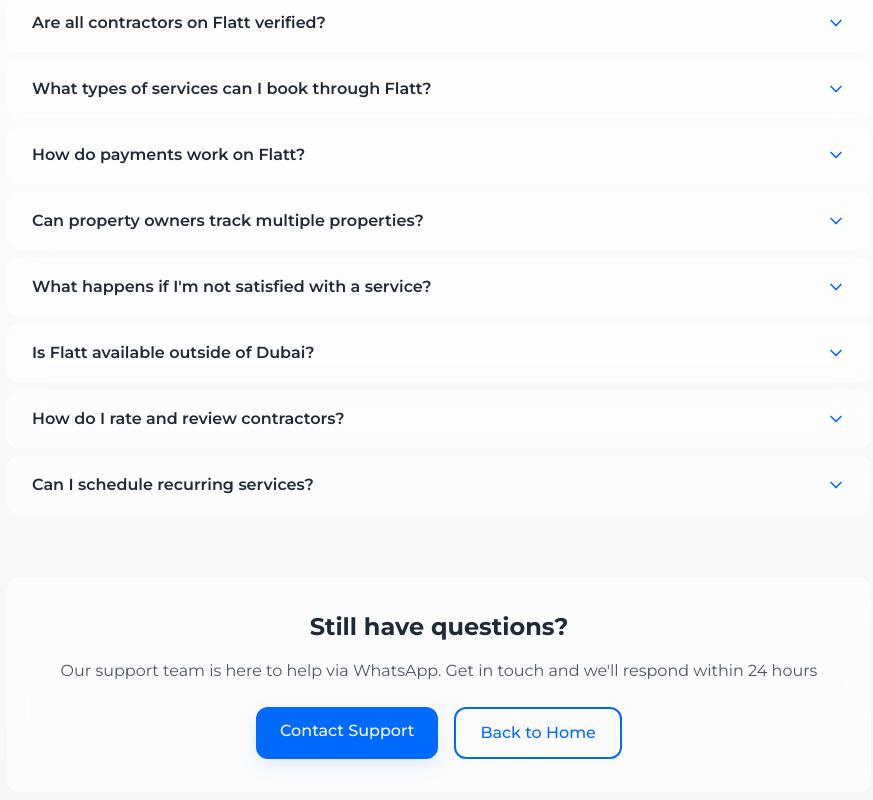
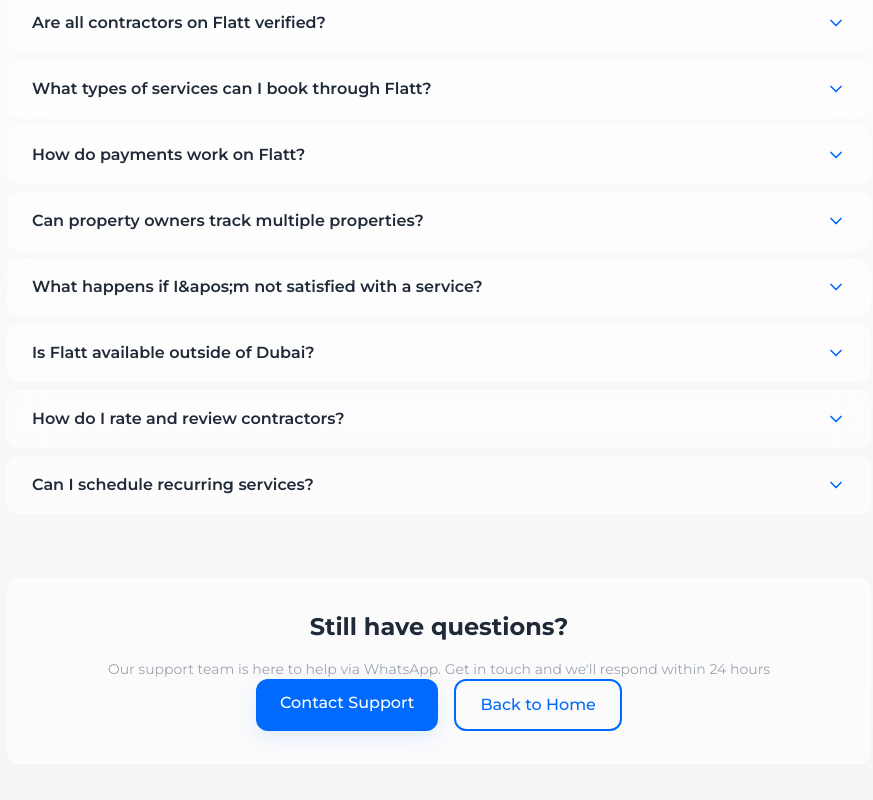
Before and after one commit to ssuvorin/flatt-website, a Next.js app: page /faq in a window 1280 px wide. Shown: the part 522-1322 px from the top of the page, without its empty margins (201-1074 px from the left). Built offline with nearby package versions, Linux system fonts and the light colour scheme.

Commit message:
fix linter

```diff
--- a/app/faq/page.tsx
+++ b/app/faq/page.tsx
@@ -28,19 +28,19 @@
   },
   {
     question: 'Can property owners track multiple properties?',
-    answer: 'Yes, property owners can manage multiple properties from a single account. After uploading your title deeds for verification, you\'ll get access to comprehensive analytics and management tools for all your properties.'
+    answer: 'Yes, property owners can manage multiple properties from a single account. After uploading your title deeds for verification, you&apos;ll get access to comprehensive analytics and management tools for all your properties.'
   },
   {
-    question: 'What happens if I\'m not satisfied with a service?',
-    answer: 'We have a satisfaction guarantee. If you\'re not happy with the service, contact our support team via WhatsApp immediately. We\'ll work with you and the contractor to resolve the issue, and if necessary, arrange for the work to be redone at no extra cost.'
+    question: 'What happens if I&apos;m not satisfied with a service?',
+    answer: 'We have a satisfaction guarantee. If you&apos;re not happy with the service, contact our support team via WhatsApp immediately. We&apos;ll work with you and the contractor to resolve the issue, and if necessary, arrange for the work to be redone at no extra cost.'
   },
   {
     question: 'Is Flatt available outside of Dubai?',
-    answer: 'Currently, Flatt is focused on the Dubai market to ensure the highest quality service. We\'re planning to expand to other UAE emirates in the future. Follow our updates for expansion announcements.'
+    answer: 'Currently, Flatt is focused on the Dubai market to ensure the highest quality service. We&apos;re planning to expand to other UAE emirates in the future. Follow our updates for expansion announcements.'
   },
   {
     question: 'How do I rate and review contractors?',
-    answer: 'After each completed service, you\'ll receive a prompt to rate your experience and leave a review. This helps maintain service quality and assists other users in making informed decisions when choosing contractors.'
+    answer: 'After each completed service, you&apos;ll receive a prompt to rate your experience and leave a review. This helps maintain service quality and assists other users in making informed decisions when choosing contractors.'
   },
   {
     question: 'Can I schedule recurring services?',
@@ -124,8 +124,8 @@
           <h2 className="text-2xl font-bold text-gray-800 mb-4">
             Still have questions?
           </h2>
-          <p className="text-gray-600 mb-6">
-            Our support team is here to help via WhatsApp. Get in touch and we'll respond within 24 hours
+          <p className="text-gray-400 text-sm">
+            Our support team is here to help via WhatsApp. Get in touch and we&apos;ll respond within 24 hours
           </p>
           <div className="flex flex-col sm:flex-row gap-4 justify-center">
             <a
--- a/app/partners/page.tsx
+++ b/app/partners/page.tsx
@@ -262,7 +262,7 @@
             className="text-center mb-16"
           >
             <h2 className="text-3xl md:text-5xl font-bold mb-4">
-              Services We're Looking For
+              Services We&apos;re Looking For
             </h2>
             <p className="text-xl text-gray-600 max-w-2xl mx-auto">
               Join our platform if you provide any of these essential property services
--- a/components/Features.tsx
+++ b/components/Features.tsx
@@ -27,7 +27,7 @@
     {
       icon: Shield,
       title: 'Complete Transparency',
-      description: 'Before/after photos & detailed reports. Know exactly what you\'re paying for every time',
+      description: 'Before/after photos & detailed reports. Know exactly what you&apos;re paying for every time',
       color: 'from-orange-500 to-orange-600',
     },
     {
```
